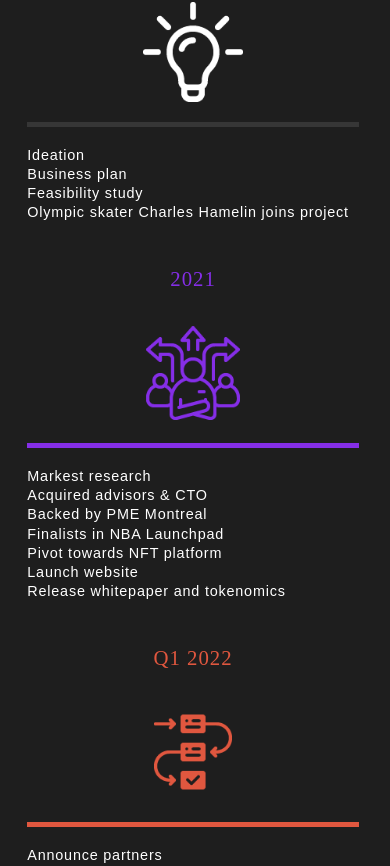
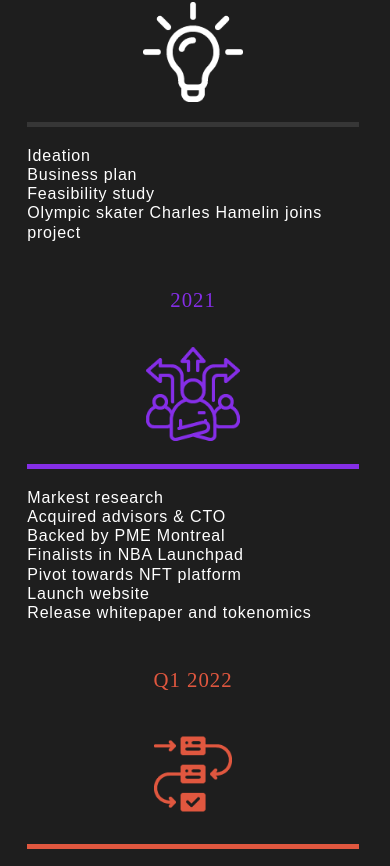
Before and after one commit to Gnorme/AllSkills, a Svelte app: page / in a window 390 px wide. Shown: the part 9638-10504 px from the top of the page. Built offline with nearby package versions, Linux system fonts and the light colour scheme; a web font is replaced by a local one.

Commit message:
Add files via upload

```diff
--- a/src/Roadmapv2.svelte
+++ b/src/Roadmapv2.svelte
@@ -138,5 +138,8 @@
             flex-direction: column;
             height: auto;
         }
+        ul {
+            font-size: 1rem;
+        }
     }
 </style>
```
